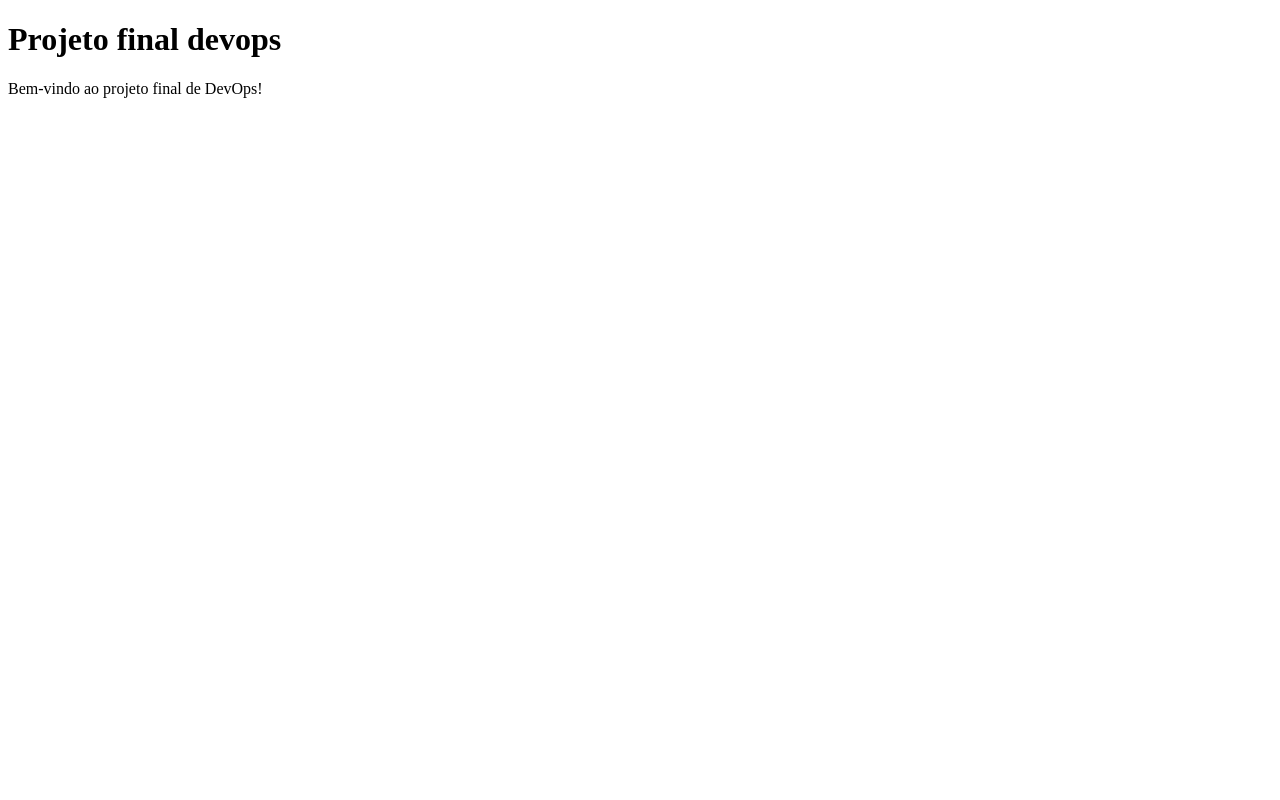
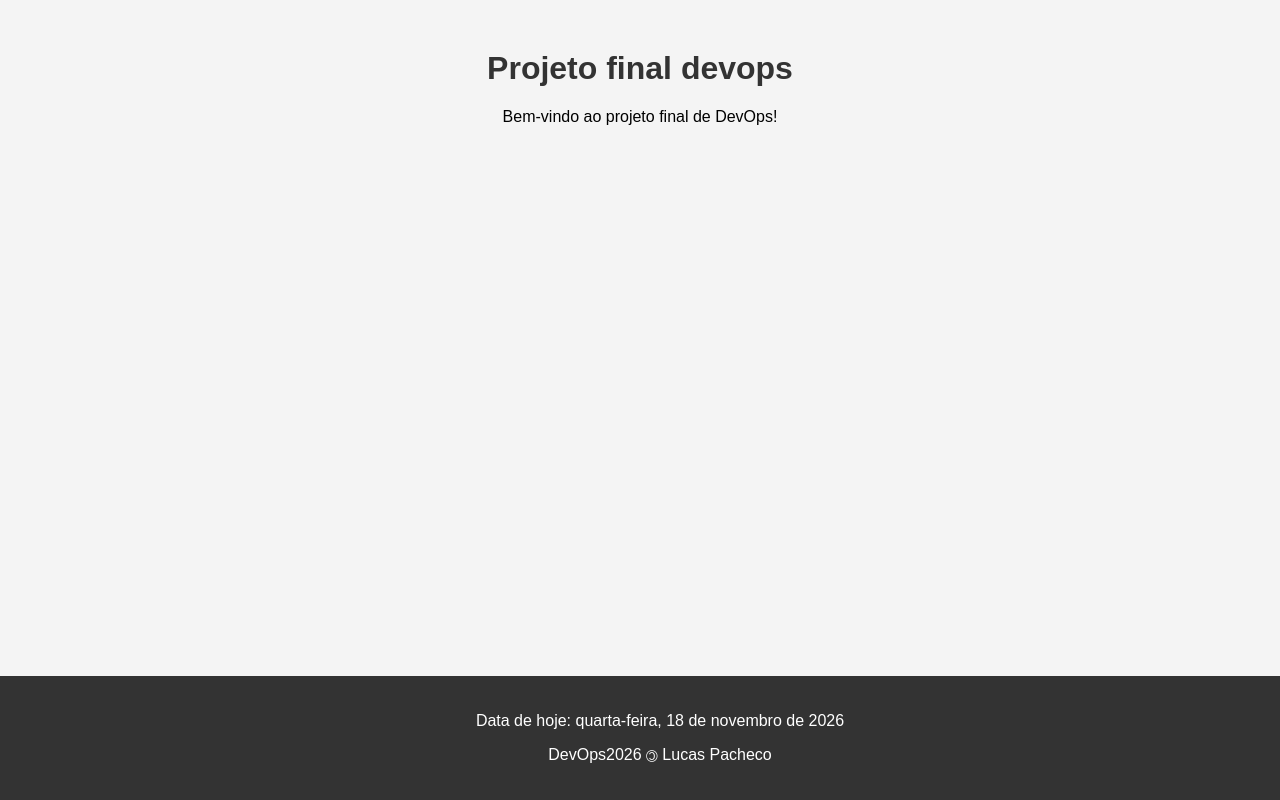
Before and after one commit to lucaspdroz/devops-projeto-final, a plain HTML site: page index.html in a window 1280 px wide. Drawn offline with Linux system fonts and the light colour scheme.

Commit message:
feat: adding styles

```diff
--- /dev/null
+++ b/css/style.css
@@ -0,0 +1,33 @@
+body {
+    font-family: Arial, sans-serif;
+    margin: 0;
+    padding: 0;
+    background-color: #f4f4f4;
+}
+
+h1 {
+    color: #333;
+    text-align: center;
+    margin-top: 50px;
+}
+
+div {
+    text-align: center;
+    margin-top: 20px;
+}
+
+footer {
+    width: 100%;
+    position: fixed;
+    bottom: 0;
+    text-align: center;
+    margin-top: 50px;
+    padding: 20px;
+    background-color: #333;
+    color: #fff;
+}
+
+.copyleft {
+    display: inline-block;
+    transform: rotate(180deg);
+}
--- a/index.html
+++ b/index.html
@@ -1,15 +1,22 @@
-<!DOCTYPE html>
+<!doctype html>
 <html lang="en">
   <head>
-    <meta charset="UTF-8">
-    <meta name="viewport" content="width=device-width, initial-scale=1.0">
+    <meta charset="UTF-8" />
+    <meta name="viewport" content="width=device-width, initial-scale=1.0" />
     <title>Projeto final devops</title>
+    <link rel="stylesheet" href="css/style.css" />
   </head>
+
   <body>
     <h1>Projeto final devops</h1>
-
     <div>
       <p>Bem-vindo ao projeto final de DevOps!</p>
     </div>
+
+    <footer>
+        <p>Data de hoje: <span id="date"></span></p>
+        <p>DevOps<span id="year"></span> <span class="copyleft">&copy;</span> Lucas Pacheco</p>
+    </footer>
+    <script src="js/script.js"></script>
   </body>
 </html>
--- /dev/null
+++ b/js/script.js
@@ -0,0 +1,7 @@
+const today = new Date();
+const options = { weekday: 'long', year: 'numeric', month: 'long', day: 'numeric' };
+const formattedDate = today.toLocaleDateString('pt-BR', options);
+document.getElementById('date').textContent = formattedDate;
+
+const year = today.getFullYear();
+document.getElementById('year').textContent = year;
```
Lines whose indentation alone changed are shown as unchanged.
